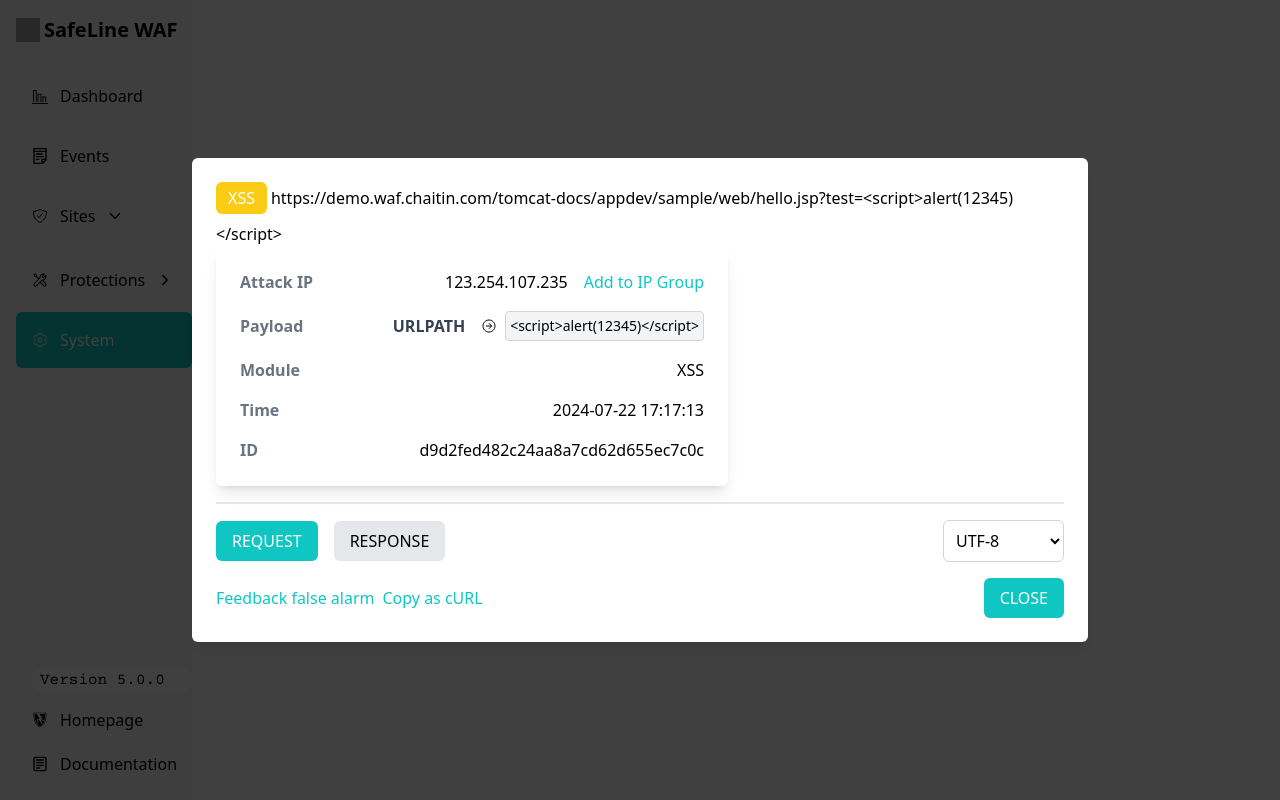
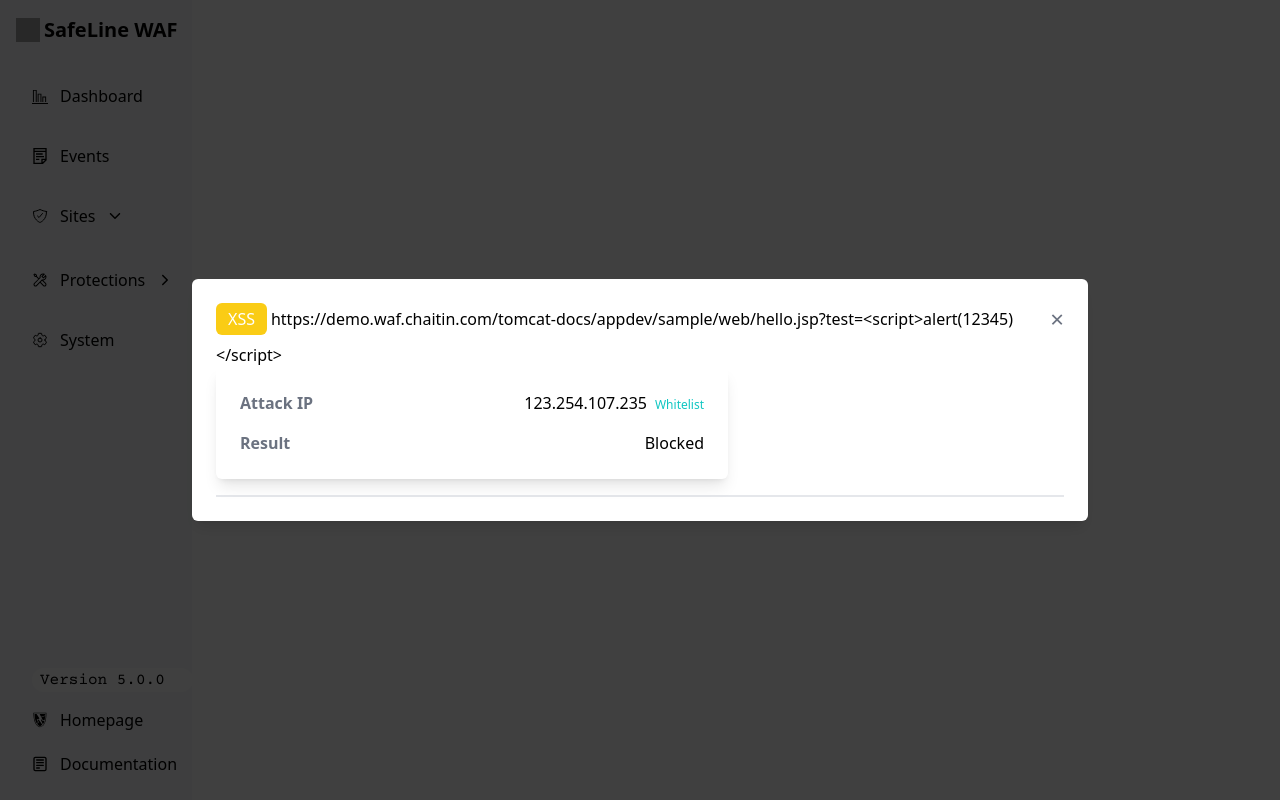
Before and after one commit to Ashmitkumar1/Firewall--Admin--Panel, a React (Create React App) app: page / in a window 1280 px wide. Both pictures are taken after a click on the link "System". Built offline with nearby package versions, Linux system fonts and the light colour scheme; grey boxes are pictures that could not be loaded.

Commit message:
Updated the sidebar

```diff
--- a/src/components/Sidebar.jsx
+++ b/src/components/Sidebar.jsx
@@ -13,15 +13,16 @@
 import { LiaToolsSolid } from "react-icons/lia";
 import { IoSettingsOutline } from "react-icons/io5";
 import { IoArrowForwardCircleOutline } from "react-icons/io5";
-
-
 import { useState } from "react";
+import { useLocation } from "react-router-dom"; // Import useLocation
 
 export default function Sidebar() {
   const [isSystemModalOpenSites, setisSystemModalOpenSites] = useState(false);
   const [isProtectionOpenDropdown, setIsProtectionDropdown] = useState(false);
   const [sitesDropValue, setSitesDropValue] = useState(0);
   const [isSystemModalOpen, setSystemModalOpen] = useState(false); // State for modal
+
+  const location = useLocation(); // Get the current location
 
   const toggleDropdownSites = () => {
     setisSystemModalOpenSites(!isSystemModalOpenSites);
@@ -43,6 +44,9 @@
     setSystemModalOpen(!isSystemModalOpen); // Toggle the modal state
   };
 
+  // Function to determine if a route is active
+  const isActive = (path) => (location.pathname === path ? "bg-sea-green-p text-white" : "");
+
   return (
     <>
       <div className="w-52 h-full p-4 relative overflow-hidden">
@@ -58,8 +62,8 @@
         <div className="flex flex-col mt-6 gap-1">
           <a
             href="/dashboard"
-            className="flex items-center gap-3 w-full focus:bg-sea-green-p focus:text-white hover:bg-sea-green-p hover:text-white rounded-md p-4 ease-in duration-100"
-            onClick={() => {toogleOtherComponents();}}
+            className={`flex items-center gap-3 w-full ${isActive('/dashboard')} rounded-md p-4 ease-in duration-100`}
+            onClick={toogleOtherComponents}
           >
             <TfiBarChartAlt />
             <span>Dashboard</span>
@@ -67,7 +71,7 @@
 
           <a
             href="#"
-            className="flex items-center gap-3 w-full focus:bg-sea-green-p focus:text-white hover:bg-sea-green-p hover:text-white rounded-md p-4 ease-in duration-100"
+            className={`flex items-center gap-3 w-full ${isActive('/events')} rounded-md p-4 ease-in duration-100`}
             onClick={toogleOtherComponents}
           >
             <GrNotes />
@@ -77,10 +81,10 @@
           {/* Sites Dropdown */}
           <button
             type="button"
-            className="flex items-center gap-3 w-full focus:bg-sea-green-p focus:text-white hover:bg-sea-green-p hover:text-white rounded-md p-4 ease-in duration-100"
+            className={`flex items-center gap-3 w-full ${isActive('/sites')} rounded-md p-4 ease-in duration-100`}
             onClick={toggleDropdownSites}
           >
-            <div className="flex items-center gap-3" >
+            <div className="flex items-center gap-3">
               <IoShieldCheckmarkOutline />
               <span>Sites</span>
             </div>
@@ -155,7 +159,7 @@
           {/* Protection Dropdown */}
           <button
             type="button"
-            className="flex items-center gap-3 w-full focus:bg-sea-green-p focus:text-white hover:bg-sea-green-p hover:text-white rounded-md p-4 ease-in duration-100"
+            className={`flex items-center gap-3 w-full ${isActive('/protections')} rounded-md p-4 ease-in duration-100`}
             onClick={toggleDropdownProtection}
           >
             <div className="flex items-center gap-3">
@@ -173,7 +177,7 @@
 
           <a
             href="#"
-            className="flex items-center gap-3 w-full focus:bg-sea-green-p focus:text-white hover:bg-sea-green-p hover:text-white rounded-md p-4 ease-in duration-100"
+            className={`flex items-center gap-3 w-full ${isActive('/system')} rounded-md p-4 ease-in duration-100`}
             onClick={toggleSystemModal} // Trigger modal
           >
             <IoSettingsOutline />
@@ -187,7 +191,7 @@
           <div className="flex flex-col mt-1 gap-1">
             <a
               href="#"
-              className="flex items-center gap-3 w-full focus:bg-sea-green-p focus:text-white hover:bg-sea-green-p hover:text-white rounded-md px-4 py-2 ease-in duration-100"
+              className={`flex items-center gap-3 w-full ${isActive('/homepage')} rounded-md px-4 py-2 ease-in duration-100`}
               onClick={toogleOtherComponents}
             >
               <GiBrokenShield />
@@ -196,7 +200,7 @@
 
             <a
               href="#"
-              className="flex items-center gap-3 w-full focus:bg-sea-green-p focus:text-white hover:bg-sea-green-p hover:text-white rounded-md px-4 py-2 ease-in duration-100"
+              className={`flex items-center gap-3 w-full ${isActive('/documentation')} rounded-md px-4 py-2 ease-in duration-100`}
               onClick={toogleOtherComponents}
             >
               <CgNotes />
@@ -208,7 +212,6 @@
 
       {/* PopUp Window */}
       {isSystemModalOpen && (
-
         <div className="fixed inset-0 z-50 flex justify-center items-center bg-black bg-opacity-75">
           <div className="bg-white rounded-md p-6 w-3/4 shadow-lg max-w-4xl relative">
             <div className="relative">
@@ -227,73 +230,25 @@
                         <span className="text-gray-500 font-semibold">Attack IP</span>
                         <div>
                           <span className="text-black font-medium">123.254.107.235</span>
-                    <button className="text-sea-green-p ml-4 hover:underline">
-                      Add to IP Group
-                    </button>
+                          <button className="text-sea-green-p text-xs ml-2">Whitelist</button>
                         </div>
                       </div>
-
+                      {/* Result */}
                       <div className="flex justify-between items-center">
-                  <span className="text-gray-500 font-semibold">Payload</span>
-                  <div className="flex items-center">
-                    <span className="text-gray-700 font-bold mr-2">URLPATH</span>
-                    <span className="m-2"><IoArrowForwardCircleOutline /></span>
-                    <span className="border border-gray-300 bg-gray-100 p-1 rounded text-sm text-black">
-                      {'<script>alert(12345)</script>'}
-                    </span>
-                  </div>
-                </div>
-
-                <div className="flex justify-between items-center">
-                  <span className="text-gray-500 font-semibold">Module</span>
-                  <span className="text-black font-medium">XSS</span>
-                </div>
-
-                <div className="flex justify-between items-center">
-                  <span className="text-gray-500 font-semibold">Time</span>
-                  <span className="text-black font-medium">2024-07-22 17:17:13</span>
-                </div>
-
-                <div className="flex justify-between items-center">
-                  <span className="text-gray-500 font-semibold">ID</span>
-                  <span className="text-black font-medium">
-                    d9d2fed482c24aa8a7cd62d655ec7c0c
-                  </span>
-                </div>
-
+                        <span className="text-gray-500 font-semibold">Result</span>
+                        <span className="text-black font-medium">Blocked</span>
                       </div>
                     </div>
                   </div>
                 </div>
-
-        <div className="flex justify-between items-center mt-4">
-          <div className="flex space-x-4">
-            <button className="bg-sea-green-p text-white px-4 py-2 rounded-md">REQUEST</button>
-            <button className="bg-gray-200 text-black px-4 py-2 rounded-md">RESPONSE</button>
-          </div>
-          <div className="flex justify-between items-center">
-                  <select className="bg-white border border-gray-300 p-2 rounded-md ">
-                    <option value="UTF-8">UTF-8</option>
-                    <option value="ISO-8859-1">ISO-8859-1</option>
-                    <option value="UTF-16">UTF-16</option>
-                  </select>
-                </div>
-        </div>
-
-        <div className="mt-4 flex justify-between items-center">
-          <div>
-            <span className="text-sea-green-p cursor-pointer mr-2">Feedback false alarm</span>
-            <span className="text-sea-green-p cursor-pointer">Copy as cURL</span>
-          </div>
-          <button className="bg-sea-green-p text-white px-4 py-2 rounded-md" onClick={toggleSystemModal}>
-            CLOSE
+                <button className="absolute top-0 right-0 text-gray-500" onClick={toggleSystemModal}>
+                  <span className="text-2xl">&times;</span>
                 </button>
               </div>
             </div>
           </div>
         </div>
       )}
-
     </>
   );
 }
```
Lines whose indentation alone changed are shown as unchanged.
